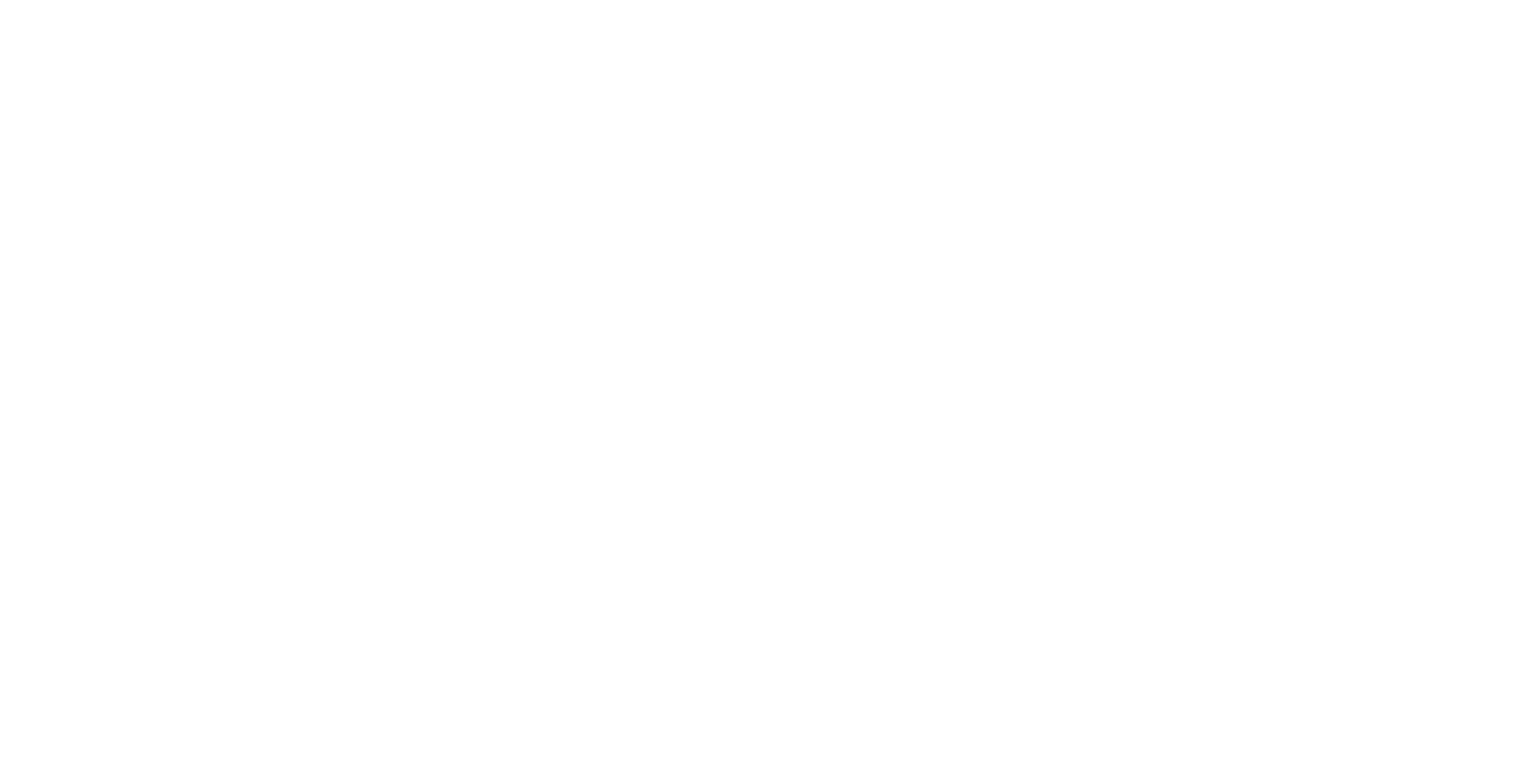
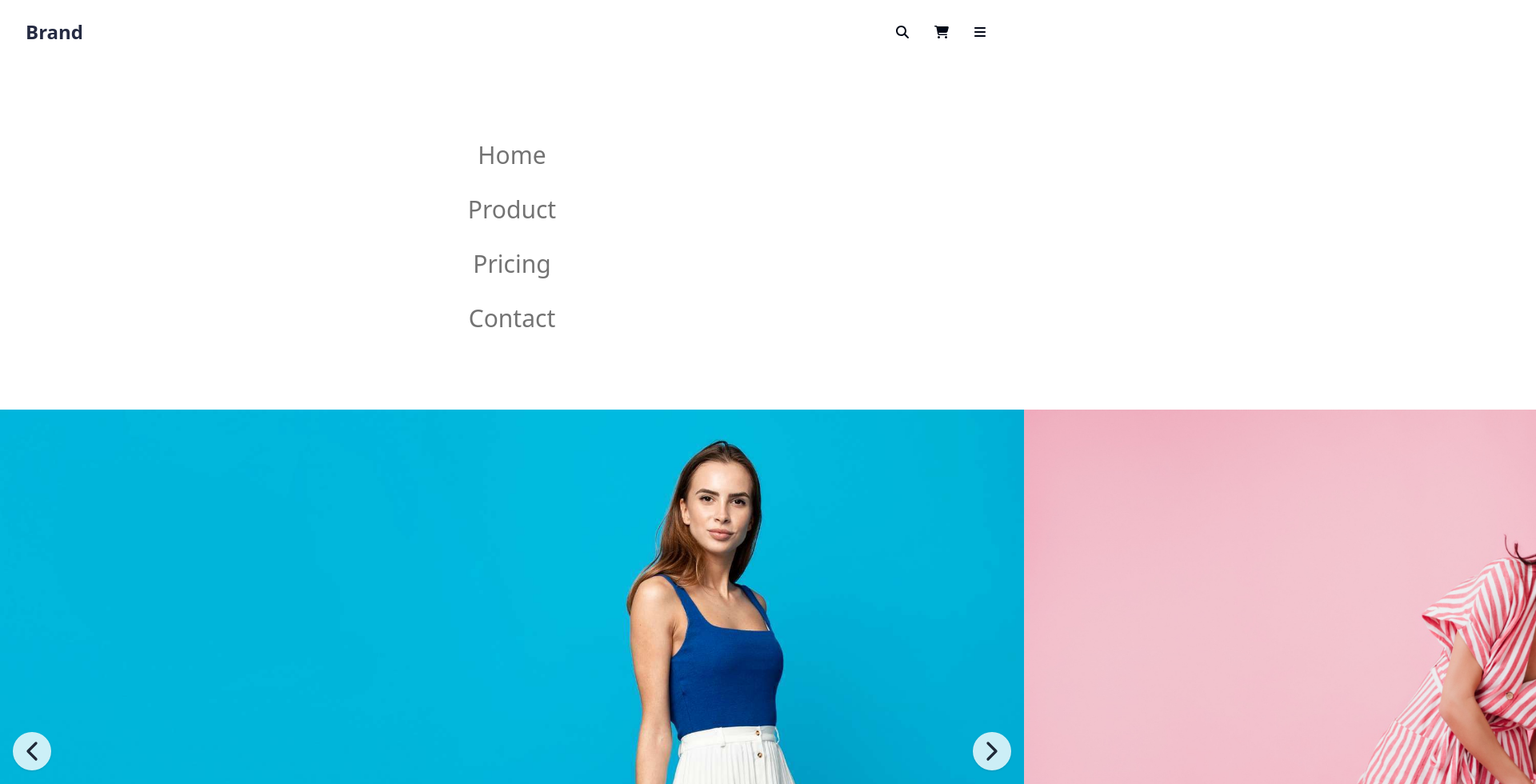
Before and after one commit to oztrkmrt/E-Commerce, a React (Vite) app: page / in a window 1280 px wide. Shown: the top 980 px of the page at 80% size, 1920 px wide, since content can reach past the window. Before the commit the page ends 800 px from the top, so only its background shows below. Built offline with nearby package versions, Linux system fonts and the light colour scheme.

Commit message:
T2: Home Page Fixes #3

```diff
--- a/src/layout/Header.jsx
+++ b/src/layout/Header.jsx
@@ -1,7 +1,13 @@
+import HeaderMenuItem from "@/components/Header/HeaderMenuItem";
+import HeaderNavBar from "@/components/Header/HeaderNavBar";
+import HeroCarousel from "@/components/Header/HeroCarousel";
+
 const Header = () => {
     return (
         <div>
-
+            <HeaderNavBar />
+            <HeaderMenuItem />
+            <HeroCarousel />
         </div>
     );
 };
```
